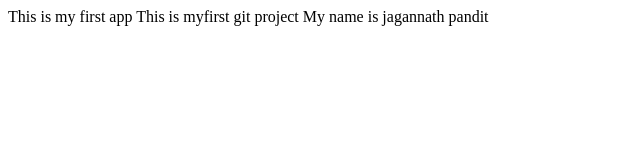
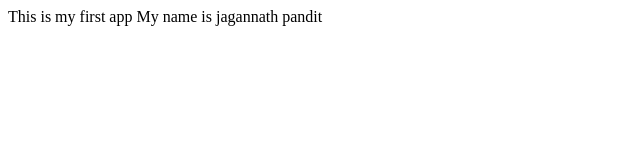
Before and after one commit to 99jagannath/myproject, a plain HTML site: page index.html in a window 1280 px wide. Shown: the whole page, without its empty margins (0-640 px from the left). Drawn offline with Linux system fonts and the light colour scheme.

Commit message:
index.html

```diff
--- a/index.html
+++ b/index.html
@@ -4,7 +4,6 @@
 </head>
 <body>
 <p1>This is my first app</p1>
-<p2>This is myfirst git project</p2>
-<p3>My name is jagannath pandit</p3>
+<p2>My name is jagannath pandit</p2>
 </body>
 </html>
```
Also changed, not shown: login.html (added, +7 -0 lines), log.txt (added), 1 other file.
